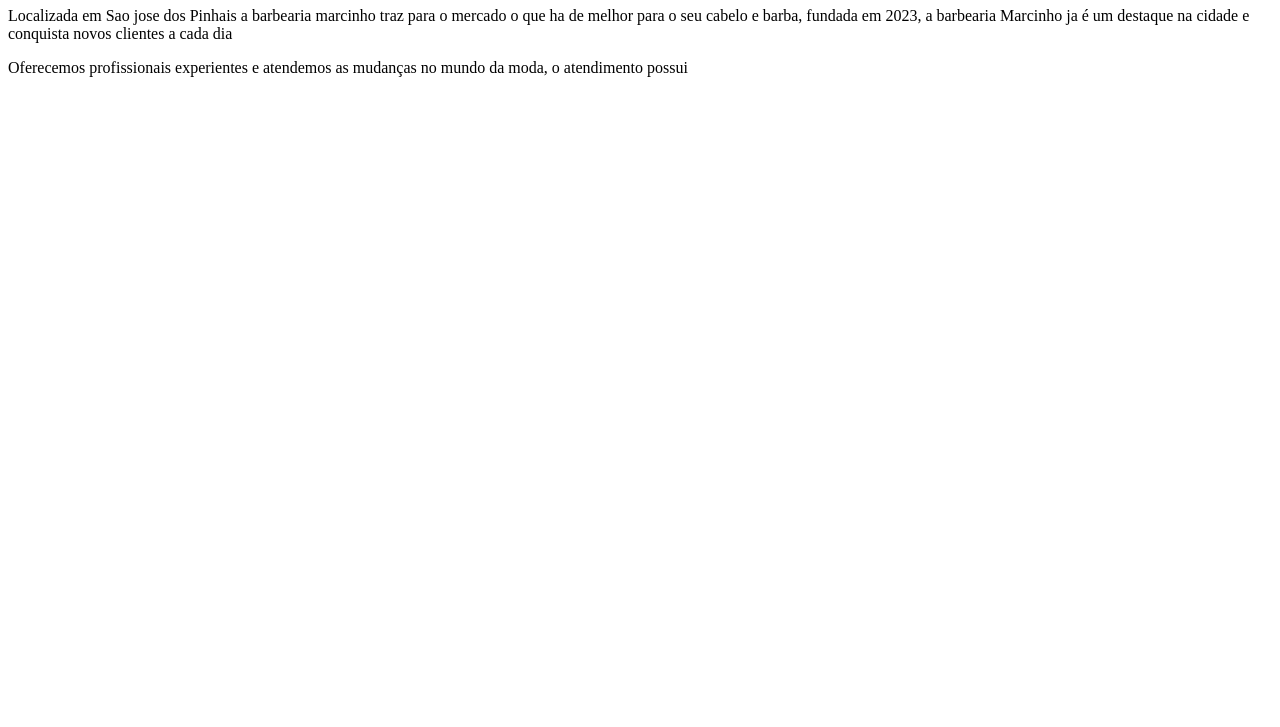
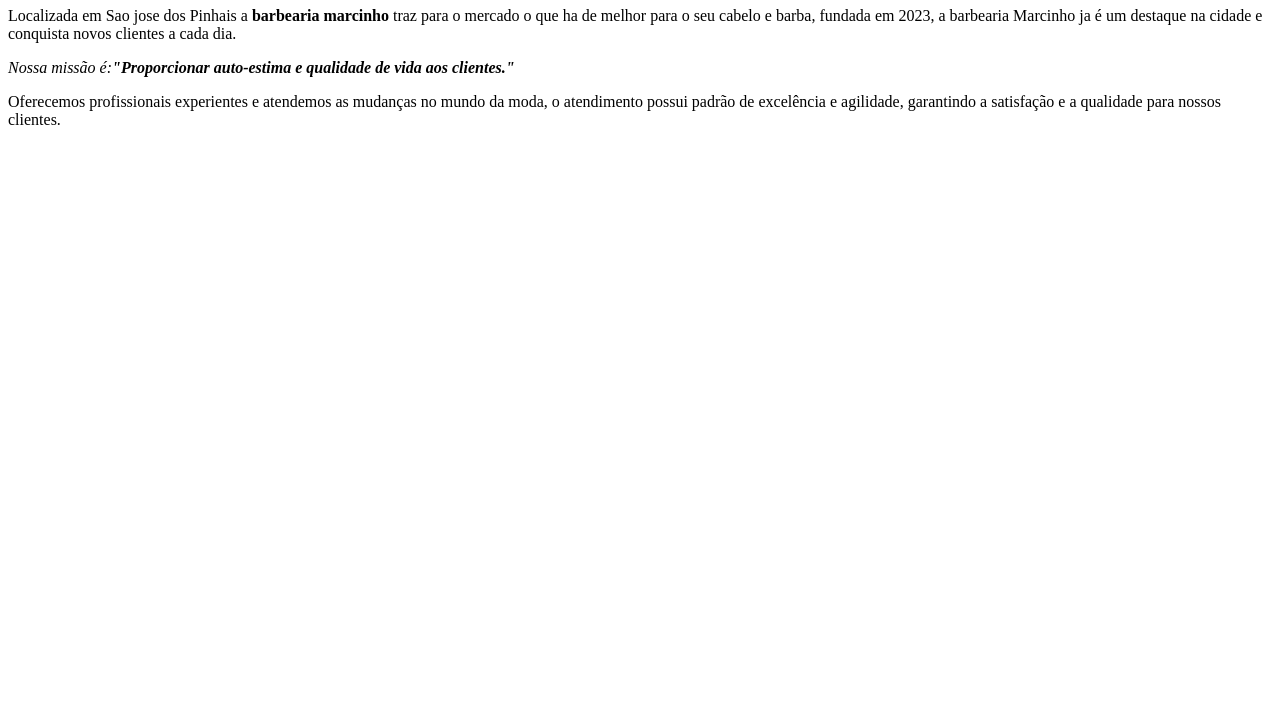
Before and after one commit to davivvbd/barbearia, a plain HTML site: page index.html in a window 1280 px wide. Shown: the part 73-800 px from the top of the page. Drawn offline with Linux system fonts and the light colour scheme.

Commit message:
04/04/24 ver2

```diff
--- a/index.html
+++ b/index.html
@@ -11,17 +11,11 @@
 <body>
   <h1>Sobre a barbearia Marcinho</h1>
 
-  <p1>Localizada em Sao jose dos Pinhais a barbearia marcinho traz para o mercado o que ha de melhor para o seu cabelo e barba, fundada em 2023, a barbearia Marcinho ja é um destaque na cidade e conquista novos clientes a cada dia</p1>
+  <p1>Localizada em Sao jose dos Pinhais a <strong>barbearia marcinho</strong> traz para o mercado o que ha de melhor para o seu cabelo e barba, fundada em 2023, a barbearia Marcinho ja é um destaque na cidade e conquista novos clientes a cada dia.</p1>
 
-  <p>Oferecemos profissionais experientes e atendemos as mudanças no mundo da moda, o atendimento possui </p>
+  <p><em>Nossa missão é:<strong>"Proporcionar auto-estima e qualidade de vida aos clientes."</em></strong></p>
 
-
-
-
-
-
-
-
+  <p>Oferecemos profissionais experientes e atendemos as mudanças no mundo da moda, o atendimento possui padrão de excelência e agilidade, garantindo a satisfação e a qualidade para nossos clientes.</p>
 
   <script src="script.js"></script>
 </body>
```
